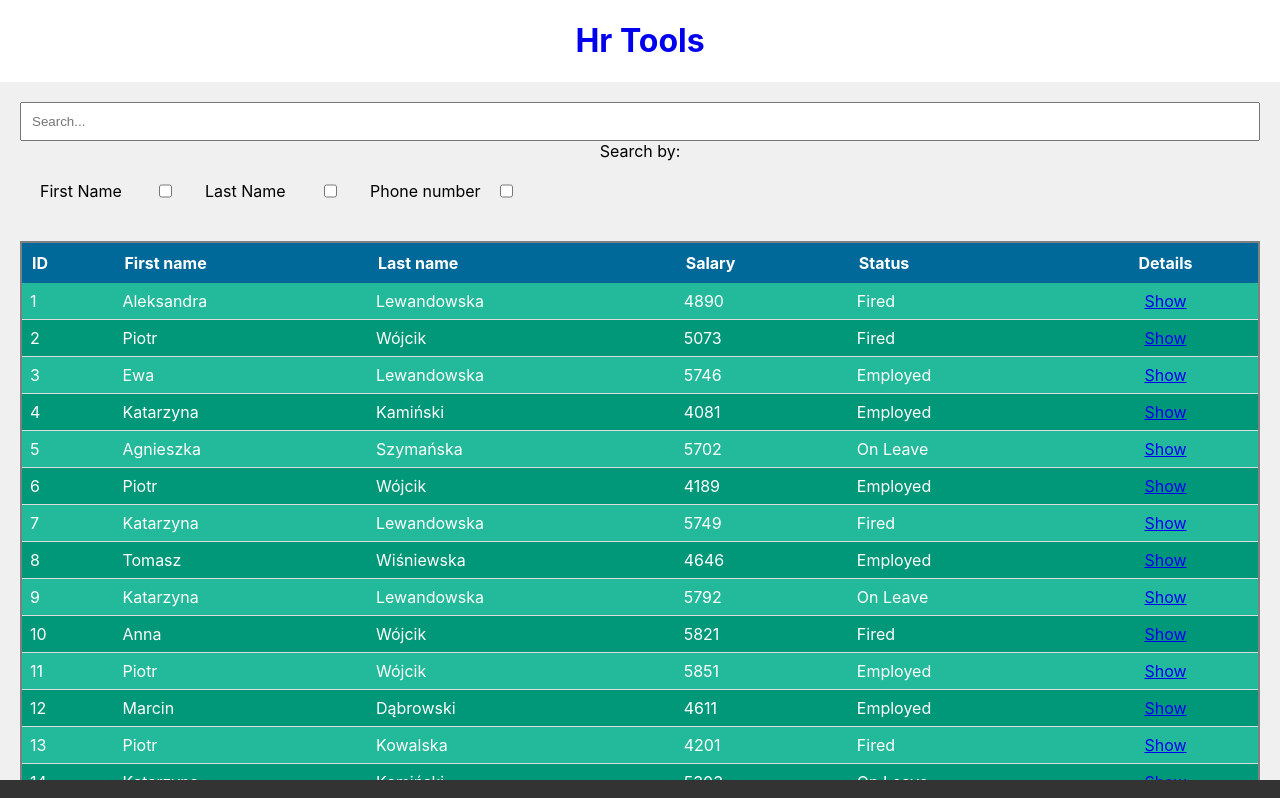
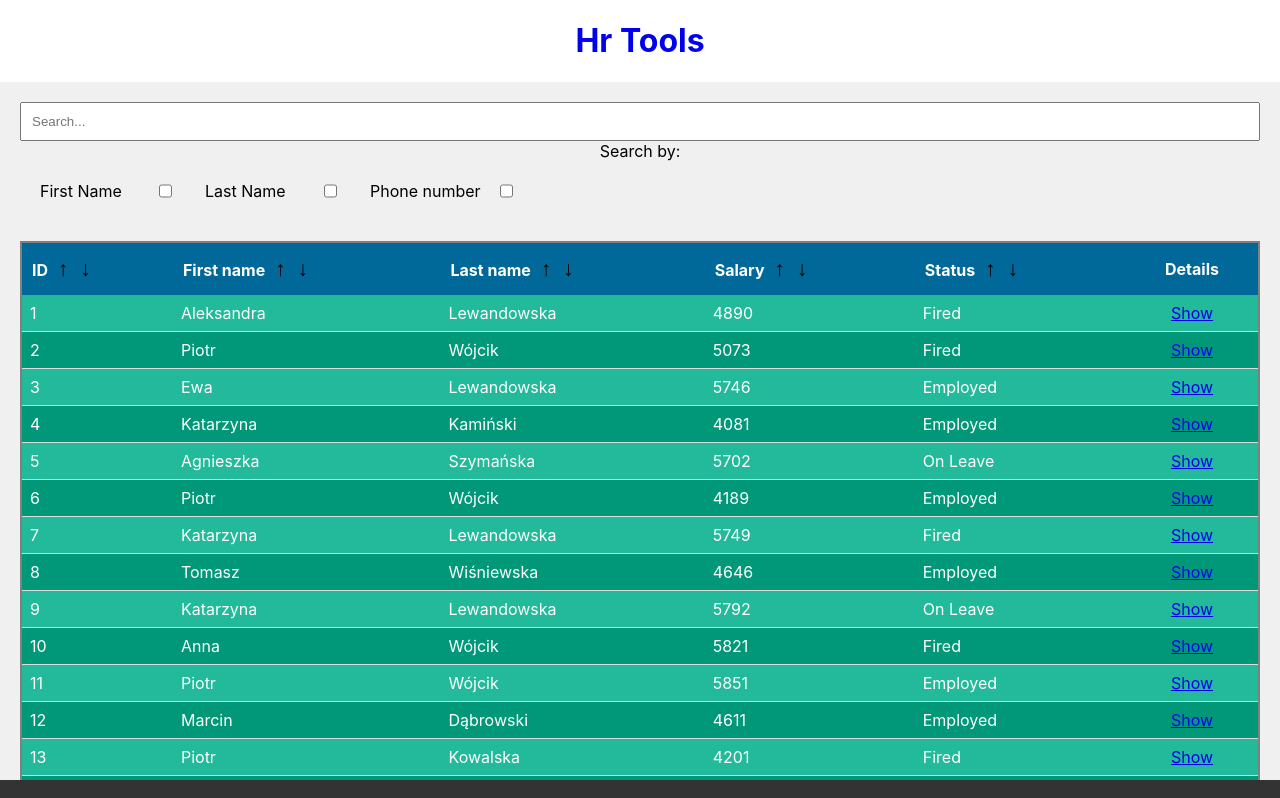
Before and after one commit to Daniel-Adamczak/hr-tools, a React (Create React App) app: page / in a window 1280 px wide. Shown: the top 798 px of the page. Built offline with nearby package versions, Linux system fonts and the light colour scheme; data requests are answered from the project's data file.

Commit message:
Added sorting functionality

```diff
--- a/src/pages/EmployeeList/EmployeeList.tsx
+++ b/src/pages/EmployeeList/EmployeeList.tsx
@@ -82,7 +82,7 @@ export const EmployeeList: React.FC = () => {
 
   let sectionContents: React.ReactNode;
   if (employeesToDisplay.length > 0) {
-    sectionContents = <EmployeesTable employees={employeesToDisplay} />;
+    sectionContents = <EmployeesTable employees={employeesToDisplay} setEmployeesToDisplay={setEmployeesToDisplay}/>;
   } else if (employeesToDisplay.length === 0) {
     sectionContents = <div>No employees found.</div>;
   } else if (error) {
--- a/src/pages/EmployeeList/components/EmployeesTable.tsx
+++ b/src/pages/EmployeeList/components/EmployeesTable.tsx
@@ -1,6 +1,7 @@
-import React from 'react';
+import React, { SetStateAction } from 'react';
 import { EmployeeRow } from './EmployeeTable/EmployeeRow';
 import styled from 'styled-components';
+import { SortButtons } from './SortButtons';
 
 const Table = styled.table`
   width: 100%;
@@ -38,22 +39,27 @@ interface Employee {
 
 interface EmployeeTableProps {
   employees: Employee[];
+  setEmployeesToDisplay:(value: Employee[]) => void;
 }
 
-export const EmployeesTable: React.FC<EmployeeTableProps> = ({ employees }) => {
+export const EmployeesTable: React.FC<EmployeeTableProps> = ({ employees,setEmployeesToDisplay }) => {
   const employeesTableContent = employees.map((employee) => (
     <EmployeeRow key={employee.id} employee={employee} />
   ));
+
+
 
   return (
     <Table>
       <thead>
         <tr>
-          <Th>ID</Th>
-          <Th>First name</Th>
-          <Th>Last name</Th>
-          <Th>Salary</Th>
-          <Th>Status</Th>
+          <Th>
+            ID <SortButtons employees={employees} setEmployeesToDisplay={setEmployeesToDisplay} sortBy='id'/>
+          </Th>
+          <Th>First name <SortButtons employees={employees} setEmployeesToDisplay={setEmployeesToDisplay} sortBy='name'/></Th>
+          <Th>Last name <SortButtons employees={employees} setEmployeesToDisplay={setEmployeesToDisplay} sortBy='lastName'/></Th>
+          <Th>Salary <SortButtons employees={employees} setEmployeesToDisplay={setEmployeesToDisplay} sortBy='salary'/></Th>
+          <Th>Status <SortButtons employees={employees} setEmployeesToDisplay={setEmployeesToDisplay} sortBy='status'/></Th>
           <Th>Details</Th>
         </tr>
       </thead>
--- /dev/null
+++ b/src/pages/EmployeeList/components/SortButtons.tsx
@@ -0,0 +1,59 @@
+import React, { SetStateAction } from 'react';
+import styled from 'styled-components';
+
+const SortBtn = styled.button`
+  padding: 4px;
+  border: none;
+  margin: 0 2px;
+  font-size: 1.3rem;
+  font-weight: bold;
+  background: inherit;
+  &:hover {
+    text-shadow: 0px 0px 5px;
+    color: #55bb55;
+    transform: scale(1.3);
+  }
+`;
+interface Employee {
+  id: string;
+  name: string;
+  lastName: string;
+  birthDate: string;
+  street: string;
+  city: string;
+  postalCode: string;
+  salary: number;
+  status: 'Employed' | 'On Leave' | 'Fired';
+  phoneNumber: string;
+}
+
+interface SortButtonsProps {
+  employees: Employee[];
+  setEmployeesToDisplay: (value: Employee[]) => void;
+  sortBy: 'id' | 'name' | 'lastName' | 'salary' | 'status';
+}
+
+export const SortButtons: React.FC<SortButtonsProps> = ({
+  employees,
+  setEmployeesToDisplay,
+  sortBy,
+}) => {
+  const HandleSortEmployees = (ifAscending: boolean) => {
+    const sortedEmployees = [...employees].sort((a, b) => {
+      let result = 0;
+      if (sortBy === 'salary' || sortBy === 'id') {
+        result = Number(a[sortBy]) - Number(b[sortBy]);
+      } else {
+        result = a[sortBy].toString().localeCompare(b[sortBy].toString());
+      }
+      return ifAscending ? result : -result;
+    });
+    setEmployeesToDisplay(sortedEmployees);
+  };
+  return (
+    <>
+      <SortBtn onClick={() => HandleSortEmployees(true)}>↑</SortBtn>
+      <SortBtn onClick={() => HandleSortEmployees(false)}>↓</SortBtn>
+    </>
+  );
+};
```
Also changed, not shown: src/pages/EmployeeList/components/SortButton.tsx (deleted, +0 -9 lines).
